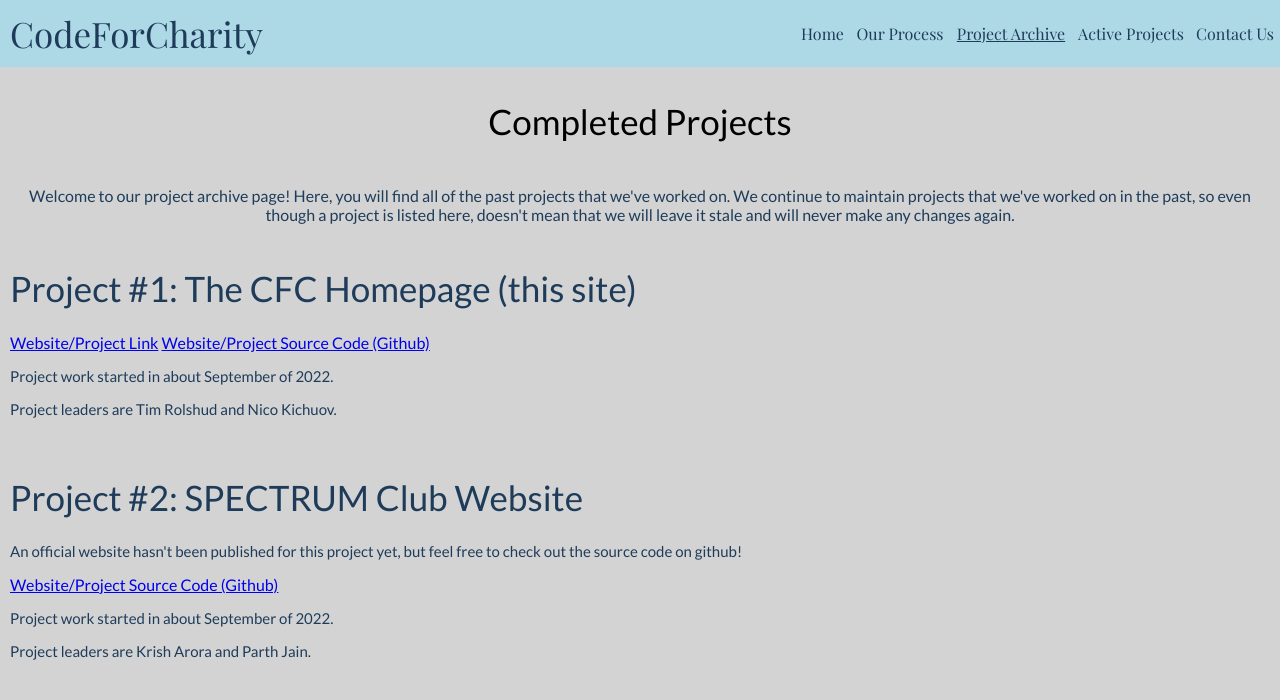
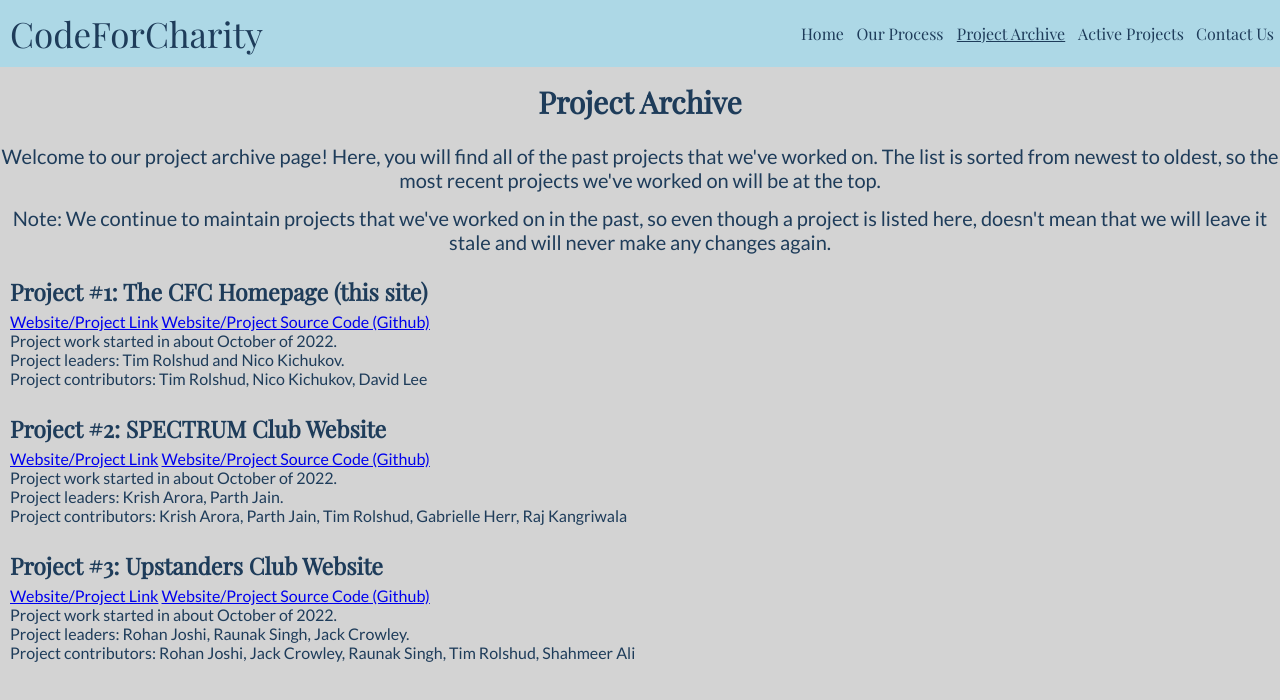
Before and after one commit to bca-code-for-charity/cfc-homepage-web, a plain HTML site: page archive/index.html in a window 1280 px wide. Drawn offline with nearby package versions, Linux system fonts and the light colour scheme.

Commit message:
add favicon, improve page consistancy and styles

```diff
--- a/archive/index.html
+++ b/archive/index.html
@@ -3,9 +3,8 @@
     <head>
         <meta charset="UTF-8" />
         <title>CFC - Archive</title>
-        <!-- css for this page, feel free to add more css files if necessary -->
-        <link rel="stylesheet" href="../css/archive.css" />
-        <!-- fixes issues with some css features like media queries not working properly -->
+        <link rel="stylesheet" href="../css/projects.css" />
+        <link rel="icon" type="image/x-icon" href="../favicon.png" />
         <meta name="viewport" content="width=device-width, initial-scale=1.0" />
         <link rel="stylesheet" href="../main.css" />
     </head>
@@ -14,7 +13,8 @@
             <a href="../" id="cfc-text">CodeForCharity</a>
             <div id="links">
                 <div id="wide" style="display: none">
-                    <a class="link" href="../">Home</a> <a class="link" href="../our-process/">Our Process</a>
+                    <a class="link" href="../">Home</a>
+                    <a class="link" href="../our-process/">Our Process</a>
                     <a class="link" href="">Project Archive</a>
                     <a class="link" href="../active-projects/">Active Projects</a>
                     <a class="link" href="../contact-us/">Contact Us</a>
@@ -27,30 +27,41 @@
             <a class="link" href="">Project Archive</a> <a class="link" href="../active-projects/">Active Projects</a>
             <a class="link" href="../contact-us/">Contact Us</a>
         </div>
-        <div id = "page-title"> <h1> Completed Projects </h1> </div>
-        <!-- feel free to change up wording -->
-        <div id = page-desc>
-            Welcome to our project archive page! Here, you will find all of the past projects that we've worked on. We
-            continue to maintain projects that we've worked on in the past, so even though a project is listed here,
-            doesn't mean that we will leave it stale and will never make any changes again.
+        <div id="main-text">
+            <h2>Project Archive</h2>
+            <div>
+                Welcome to our project archive page! Here, you will find all of the past projects that we've worked on.
+                The list is sorted from newest to oldest, so the most recent projects we've worked on will be at the
+                top.
+            </div>
+            <div>
+                Note: We continue to maintain projects that we've worked on in the past, so even though a project is
+                listed here, doesn't mean that we will leave it stale and will never make any changes again.
+            </div>
         </div>
-        <!--this div is just a general outline of an "entry" or a column of all the information is expected to be for each past website, I'll use this learner project as an example projects. feel free to modify the html tags/elements/format, but just make sure that the following information is there:- project name- project link- github link to project source code- date started- project leaders-->
-        <div id = "project">
-            <h1>Project #1: The CFC Homepage (this site)</h1>
+        <div class="project">
+            <h3>Project #1: The CFC Homepage (this site)</h3>
             <a href="../index.html">Website/Project Link</a>
             <a href="https://github.com/bca-code-for-charity/CFC-Homepage-web">Website/Project Source Code (Github)</a>
-            <h3>Project work started in about September of 2022.</h3>
-            <h3>Project leaders are Tim Rolshud and Nico Kichuov.</h3>
+            <div>Project work started in about October of 2022.</div>
+            <div>Project leaders: Tim Rolshud and Nico Kichukov.</div>
+            <div>Project contributors: Tim Rolshud, Nico Kichukov, David Lee</div>
         </div>
-        <div id = "project">
-            <h1>Project #2: SPECTRUM Club Website</h1>
-            <h3>
-                An official website hasn't been published for this project yet, but feel free to check out the source
-                code on github!
-            </h3>
+        <div class="project">
+            <h3>Project #2: SPECTRUM Club Website</h3>
+            <a href="https://bca-code-for-charity.github.io/SPECTRUM-web/">Website/Project Link</a>
             <a href="https://github.com/bca-code-for-charity/SPECTRUM-web"> Website/Project Source Code (Github)</a>
-            <h3>Project work started in about September of 2022.</h3>
-            <h3>Project leaders are Krish Arora and Parth Jain.</h3>
+            <div>Project work started in about October of 2022.</div>
+            <div>Project leaders: Krish Arora, Parth Jain.</div>
+            <div>Project contributors: Krish Arora, Parth Jain, Tim Rolshud, Gabrielle Herr, Raj Kangriwala</div>
+        </div>
+        <div class="project">
+            <h3>Project #3: Upstanders Club Website</h3>
+            <a href="https://bca-code-for-charity.github.io/Upstanders-web/">Website/Project Link</a>
+            <a href="https://github.com/bca-code-for-charity/Upstanders-web"> Website/Project Source Code (Github)</a>
+            <div>Project work started in about October of 2022.</div>
+            <div>Project leaders: Rohan Joshi, Raunak Singh, Jack Crowley.</div>
+            <div>Project contributors: Rohan Joshi, Jack Crowley, Raunak Singh, Tim Rolshud, Shahmeer Ali</div>
         </div>
         <script src="../main.js"></script>
     </body>
--- a/css/active-projects.css
+++ /dev/null
@@ -1,45 +0,0 @@
-/*
-make sure to get all the different project names paired up with each alss properly
-then make sure to space things properly and have different boldness levels for each
-paragraph
-
-
-current ids:
-
-project desc
-project title
-project link
-page title (centered)
-page desc (left)
-*/
-
-#page-title {
-    padding-top: 10px;
-    padding-bottom: 10px;
-    width: 100%;
-    text-align: center;
-    color: #000000;
-}
-
-#page-desc {
-    padding: 10px;
-    font-size: 21px;
-    font-weight: 140;
-    text-align: center;
-}
-
-h1 { /* Active Projects */
-    font-size: 35px;
-    font-weight: 150;
-}
-
-#project {
-    padding: 10px;
-
-}
-
-h3 { /* Project desc */
-    font-size: 15px;
-    font-weight: 100;
-
-}
--- a/css/archive.css
+++ /dev/null
@@ -1,34 +0,0 @@
-/*
-same as active projects css
-*/
-
-#page-title {
-    padding-top: 10px;
-    padding-bottom: 10px;
-    width: 100%;
-    text-align: center;
-    color: #000000;
-}
-
-#page-desc {
-    padding: 10px;
-    font-size: 35;
-    text-align: center;
-}
-
-h1 { /* Active Projects */
-    font-size: 35px;
-    font-weight: 150;
-}
-
-
-#project {
-    padding: 10px;
-
-}
-
-h3 { /* Project desc */
-    font-size: 15px;
-    font-weight: 100;
-
-}
--- a/css/index.css
+++ b/css/index.css
@@ -1,21 +1,3 @@
-#main-text {
-    padding: 30px;
-    font-size: 20px;
-    text-align: justify;
-}
-
-h1,
-h2 {
-    text-align: center;
-}
-
-#welcome {
-    text-align: center;
-
-    padding: 5px;
-}
-
-
 #cfc-image {
     width: 400px;
     height: 300px;
--- /dev/null
+++ b/css/projects.css
@@ -0,0 +1,29 @@
+/*
+Same css for both active projects and archived projects
+*/
+
+#page-desc {
+    padding: 10px;
+    font-size: 35;
+    text-align: center;
+}
+
+h1 {
+    /* Active Projects */
+    font-size: 35px;
+    font-weight: 150;
+}
+
+.project {
+    padding: 10px;
+}
+
+.project h3 {
+    font-size: 23px;
+    font-weight: bold;
+    font-family: "Playfair Display", serif;
+    padding: 5px;
+    padding-left: 0;
+    margin: 0;
+    border: 0;
+}
--- a/main.css
+++ b/main.css
@@ -1,11 +1,10 @@
 /*
 These styles should be applied to every page on the website
-*/
 
-/*
 Fonts:
 Lato font (sans serif), use font-family: 'Lato', sans-serif;
-Playfair Display (serif), use font-family: 'Playfair Display', serif;*/
+Playfair Display (serif), use font-family: 'Playfair Display', serif;
+*/
 @import url("https://fonts.googleapis.com/css2?family=Lato&family=Playfair+Display&display=swap");
 
 body {
@@ -13,7 +12,7 @@ body {
     margin: 0%;
     font-family: "Lato", sans-serif;
     background-color: lightgray;
-    color:#1e3c5a;
+    color: #1e3c5a;
 }
 
 #header {
@@ -23,6 +22,29 @@ body {
     display: flex;
     justify-content: stretch;
     color: #1e3c5a;
+}
+
+#main-text {
+    font-size: 20px;
+    text-align: justify;
+}
+
+#main-text div {
+    text-align: center;
+    padding-top: 7px;
+    padding-bottom: 7px;
+}
+
+#main-text h2 {
+    font-family: "Playfair Display", serif;
+    margin: 0;
+    border: 0;
+    padding: 15px;
+}
+
+h1,
+h2 {
+    text-align: center;
 }
 
 @media screen and (min-width: 757px) {
--- a/main.js
+++ b/main.js
@@ -1,4 +1,7 @@
-/*This JS will run on every single page of the website*/ const wideRoot = document.getElementById("wide");
+/*
+This JS will run on every single page of the website
+*/
+const wideRoot = document.getElementById("wide");
 const narrowRoot = document.getElementById("narrow");
 function resize() {
     if (window.outerWidth <= 756) {
```
Also changed, not shown: active-projects/index.html (+17 -63 lines), contact-us/index.html (+6 -31 lines), index.html (+9 -15 lines), our-process/index.html (+10 -5 lines), favicon.png (added).
